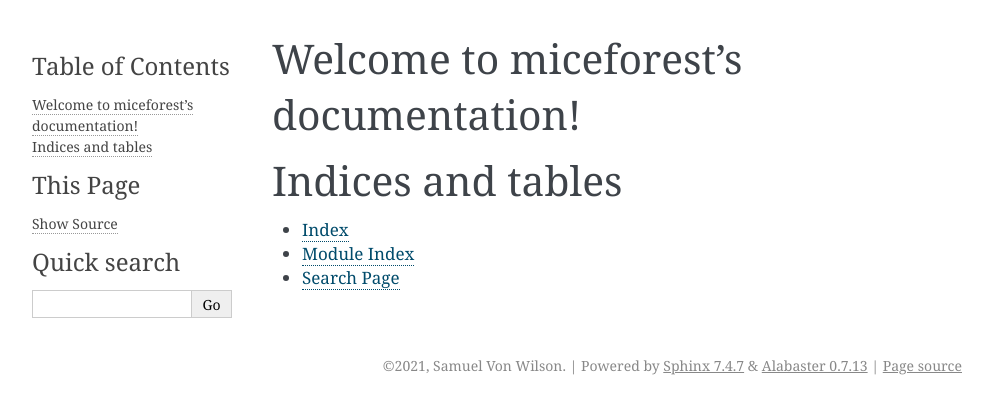
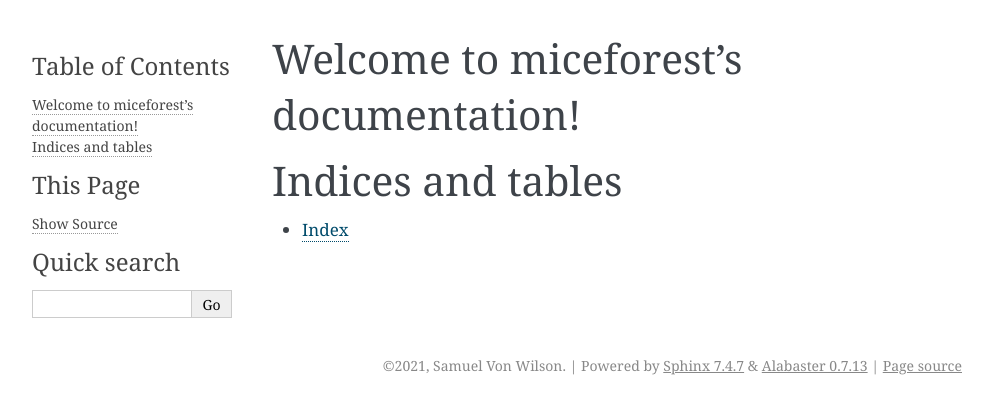
Before and after one commit to AnotherSamWilson/miceforest, a Sphinx documentation site: the page built from docs/index.rst, in a window 1280 px wide. Shown: the top 414 px of the page, without its empty margins (148-1141 px from the left). Built offline with Sphinx 7.4.7, drawn with Linux system fonts in a browser that asks for light colours; pages that are not in the unit, such as notebooks, are missing from menus.

```diff
--- a/docs/conf.py
+++ b/docs/conf.py
@@ -49,6 +49,8 @@ autodoc_mock_imports = [
 	'lightgbm'
 ]
 
+master_doc = 'index'
+
 # Add any paths that contain templates here, relative to this directory.
 templates_path = ['_templates']
 
--- a/docs/index.rst
+++ b/docs/index.rst
@@ -16,5 +16,3 @@ Indices and tables
 ==================
 
 * :ref:`genindex`
-* :ref:`modindex`
-* :ref:`search`
```
